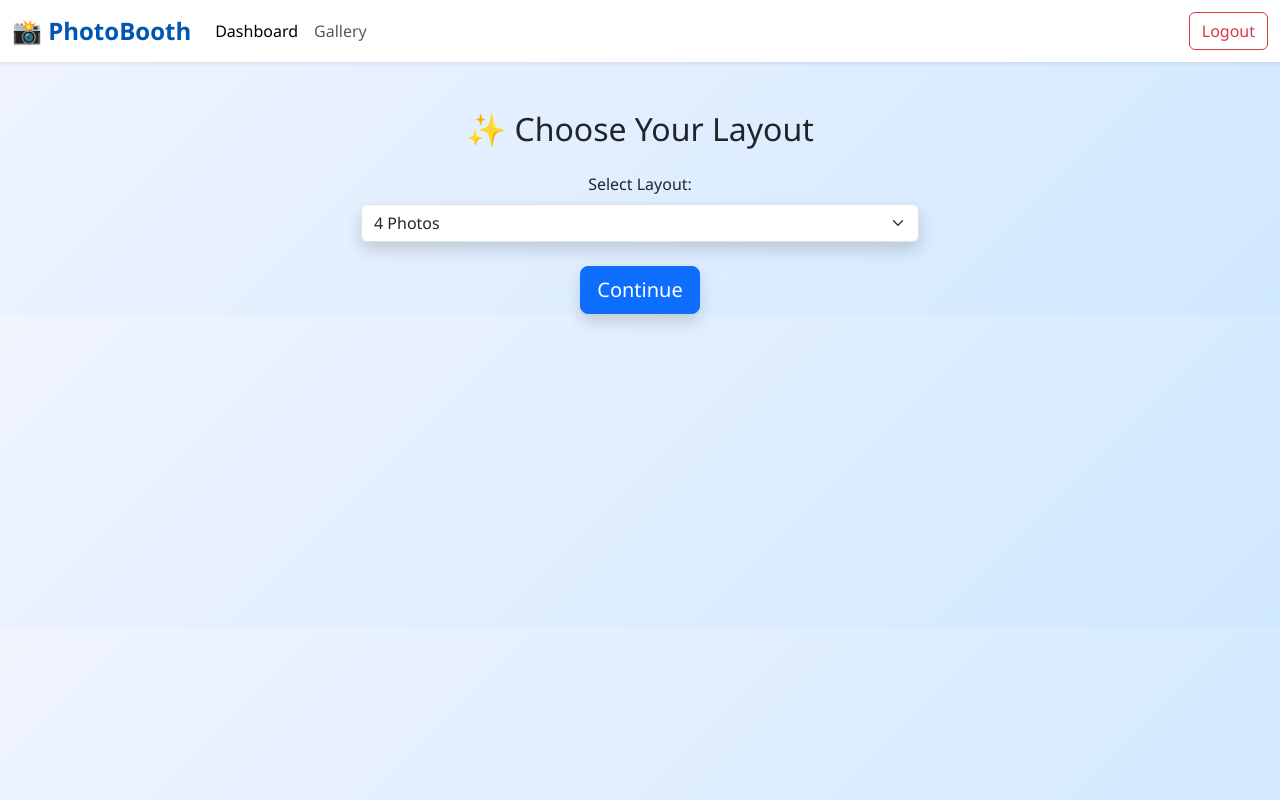
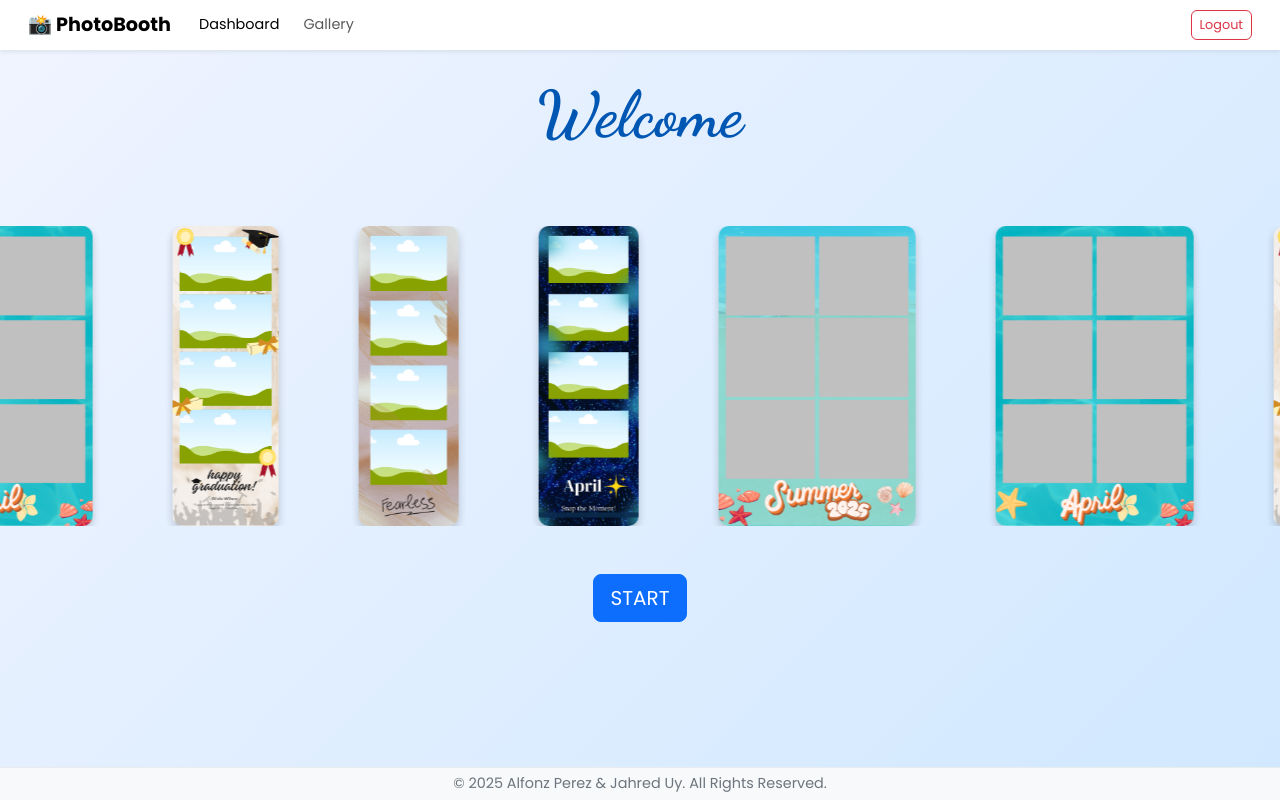
Before and after one commit to TacoTues1/PhotoBooth, a PHP site: page /dashboard.php in a window 1280 px wide. Run offline with PHP 8.4, Linux system fonts and the light colour scheme; the visitor is signed in with stand-in values (Sample User, id 1).

Commit message:
Added dashboard design

```diff
--- /dev/null
+++ b/Footer.php
@@ -0,0 +1,3 @@
+<footer class="text-center" style="background-color: #f8f9fa; border-top: 1px solid #e9ecef; position: fixed; bottom: 0; left: 0; width: 100%; padding: 5px 0; font-family: 'Poppins', sans-serif; font-size: 0.9rem; color: #6c757d;">
+  <p class="mb-0">&copy; 2025 Alfonz Perez & Jahred Uy. All Rights Reserved.</p>
+</footer>
--- /dev/null
+++ b/Header.php
@@ -0,0 +1,17 @@
+<nav class="navbar navbar-expand-lg navbar-light bg-white shadow-sm">
+  <div class="container-fluid">
+    <a class="navbar-brand" href="dashboard.php">📸 PhotoBooth</a>
+    <button class="navbar-toggler" type="button" data-bs-toggle="collapse" data-bs-target="#navbarNav">
+      <span class="navbar-toggler-icon"></span>
+    </button>
+    <div class="collapse navbar-collapse" id="navbarNav">
+      <ul class="navbar-nav me-auto">
+        <li class="nav-item"><a class="nav-link active" href="dashboard.php">Dashboard</a></li>
+        <li class="nav-item"><a class="nav-link" href="gallery.php">Gallery</a></li>
+      </ul>
+      <form action="logout.php" method="POST" class="text-center">
+        <button type="submit" class="btn btn-outline-danger">Logout</button>
+      </form>
+    </div>
+  </div>
+</nav>
--- a/dashboard.php
+++ b/dashboard.php
@@ -13,291 +13,181 @@ $conn->close();
 <head>
   <meta charset="UTF-8" />
   <meta name="viewport" content="width=device-width, initial-scale=1.0"/>
-  <title>PhotoBooth Dashboard</title>
+  <title>PhotoBooth Templates</title>
   <link href="https://cdn.jsdelivr.net/npm/bootstrap@5.3.0/dist/css/bootstrap.min.css" rel="stylesheet"/>
+  <link href="https://fonts.googleapis.com/css2?family=Poppins:wght@400;700&family=Dancing+Script:wght@700&display=swap" rel="stylesheet">
   <style>
     body {
       background: linear-gradient(135deg, #f0f4ff, #d0e8ff);
-      font-family: 'Segoe UI', sans-serif;
+      font-family: 'Poppins', sans-serif; /* Use Poppins for the body */
       overflow-x: hidden;
+      height: 100vh;
+    }
+    .navbar {
+    display: flex;
+    justify-content: center;
+    height: 50px;
+    padding: 0.5rem 1rem; /* Reduce padding for a smaller height */
+    background-color: #ffffff; /* Keep the white background */
+    box-shadow: 0 2px 4px rgba(0, 0, 0, 0.1); /* Subtle shadow for depth */
     }
 
-    h2 {
-      animation: fadeInDown 1s ease-in-out;
+    .navbar-brand {
+      font-size: 1.2rem; /* Reduce font size for the brand */
+      font-weight: 600; /* Keep it bold but slightly smaller */
     }
 
-    .hidden {
-      display: none !important;
+    .navbar-nav .nav-item .nav-link {
+      font-size: 0.9rem; /* Reduce font size for the links */
+      padding: 0.5rem 0.75rem; /* Adjust padding for smaller height */
     }
 
-    .photo-layout img {
-      width: 100%;
-      border-radius: 12px;
-      transition: transform 0.3s ease;
+    .navbar-toggler {
+      padding: 0.25rem 0.5rem; /* Reduce padding for the toggler button */
+      font-size: 0.8rem; /* Adjust font size for the toggler icon */
+    }
+    .navbar-nav .nav-item .nav-link:hover {
+      color: #0056b3; /* Blue color on hover */
+    }
+    .btn-outline-danger {
+    padding: 0.25rem 0.5rem; /* Reduce padding for a smaller button */
+    font-size: 0.8rem; /* Reduce font size */
+    border-width: 1px; /* Adjust border thickness */
     }
 
-    .photo-layout img:hover {
-      transform: scale(1.05);
+    .btn-outline-danger:hover {
+    background-color: #dc3545; /* Red background on hover */
+    color: #ffffff; /* White text on hover */
+    }
+    .logout-container {
+    display: flex;
+    justify-content: center;
+    }
+    /* Sliding Templates Container */
+    .template-train-container {
+    position: relative;
+    width: 100%;
+    overflow: hidden; /* Hide templates outside the container */
+    height: 300px; /* Set a fixed height for the train */
+    margin-bottom: 3rem;
     }
 
+    .template-train {
+      display: flex;
+      animation: slideTemplates 20s linear infinite; /* Slower slide animation */
+      width: calc(200%); /* Double the width to fit the duplicated templates */
+    }
+
+    .template-train img {
+      max-width: 300px;
+      max-height: 300px;
+      margin: 0 40px; /* Add spacing between templates */
+      border-radius: 10px;
+      box-shadow: 0 4px 8px rgba(0, 0, 0, 0.2);
+    }
+
+    /* Sliding Animation */
+    @keyframes slideTemplates {
+      0% {
+        transform: translateX(0); /* Start at the initial position */
+      }
+      100% {
+        transform: translateX(-50%); /* Move left by half the width (one set of templates) */
+      }
+    }
+
+    /* START Button */
     .btn {
-      transition: transform 0.2s ease-in-out;
+      transition: transform 0.2s ease-in-out, box-shadow 0.2s ease-in-out;
     }
 
     .btn:hover {
-      transform: scale(1.05);
+      transform: translateY(-3px);
+      box-shadow: 0 4px 8px rgba(0, 0, 0, 0.2);
+    }
+    /* Welcome Text Styling */
+    .welcome-text {
+      margin-top: 4%;
+      animation: bounce 2s infinite;
     }
 
-    #cameraSection,
-    #photoPreview {
-      animation: fadeInUp 1s ease-in-out;
+    .welcome-text h1 {
+      font-family: 'Dancing Script', cursive; /* Use Dancing Script for the Welcome text */
+      font-size: 4rem; /* Adjust font size for a bold and fancy look */
+      color: #0056b3; /* Blue color for the text */
     }
 
-    @keyframes fadeInDown {
-      from { opacity: 0; transform: translateY(-30px); }
-      to { opacity: 1; transform: translateY(0); }
-    }
-
-    @keyframes fadeInUp {
-      from { opacity: 0; transform: translateY(30px); }
-      to { opacity: 1; transform: translateY(0); }
-    }
-
-    #timerOverlay {
-      font-size: 4rem;
-      background: rgba(0, 0, 0, 0.6);
-      padding: 10px 20px;
-      border-radius: 10px;
-      animation: pulse 1s infinite ease-in-out;
-    }
-
-    @keyframes pulse {
-      0%, 100% { transform: scale(1); }
-      50% { transform: scale(1.1); }
-    }
-
-    .navbar-brand {
-      font-weight: bold;
-      font-size: 1.5rem;
-      color: #0056b3 !important;
-    }
-
-    .spinner-border {
-      width: 3rem;
-      height: 3rem;
+    @keyframes bounce {
+      0%, 20%, 50%, 80%, 100% {
+        transform: translateY(0);
+      }
+      40% {
+        transform: translateY(-30px);
+      }
+      60% {
+        transform: translateY(-15px);
+      }
     }
   </style>
 </head>
 <body>
 
 <!-- Navigation -->
-<nav class="navbar navbar-expand-lg navbar-light bg-white shadow-sm">
-  <div class="container-fluid">
-    <a class="navbar-brand" href="#">📸 PhotoBooth</a>
-    <button class="navbar-toggler" type="button" data-bs-toggle="collapse" data-bs-target="#navbarNav">
-      <span class="navbar-toggler-icon"></span>
-    </button>
-    <div class="collapse navbar-collapse" id="navbarNav">
-      <ul class="navbar-nav me-auto">
-        <li class="nav-item"><a class="nav-link active" href="dashboard.php">Dashboard</a></li>
-        <li class="nav-item"><a class="nav-link" href="gallery.php">Gallery</a></li>
-      </ul>
-      <form action="logout.php" method="POST">
-        <button type="submit" class="btn btn-outline-danger">Logout</button>
-      </form>
-    </div>
-  </div>
-</nav>
+<?php include 'Header.php'; ?>
 
-<div class="container mt-5">
-
-  <!-- Layout Selection -->
-  <div id="layoutSelection">
-    <h2 class="text-center mb-4">✨ Choose Your Layout</h2>
-    <div class="text-center mb-4">
-      <label for="layoutSelect" class="form-label">Select Layout:</label>
-      <select id="layoutSelect" class="form-select w-50 mx-auto shadow">
-        <option value="1">1 Photo</option>
-        <option value="2">2 Photos</option>
-        <option value="3">3 Photos</option>
-        <option value="4" selected>4 Photos</option>
-      </select>
-    </div>
-    <div class="text-center">
-      <button id="continueButton" class="btn btn-primary btn-lg shadow">Continue</button>
-    </div>
-  </div>
-
-  <!-- Camera Section -->
-  <div id="cameraSection" class="hidden mt-5">
-    <h2 class="text-center mb-4">📷 Smile for the Camera!</h2>
-    <div class="text-center mb-4">
-      <label for="timerSelect" class="form-label">Set Timer:</label>
-      <select id="timerSelect" class="form-select w-50 mx-auto shadow">
-        <option value="0" selected>No Timer</option>
-        <option value="3">3 Seconds</option>
-        <option value="5">5 Seconds</option>
-        <option value="10">10 Seconds</option>
-      </select>
-    </div>
-    <div class="d-flex justify-content-center align-items-start gap-4 flex-wrap">
-      <div class="position-relative shadow rounded" style="width: 320px; height: 240px; overflow: hidden;">
-        <video id="webcam" autoplay playsinline class="w-100 h-100 rounded"></video>
-        <div id="timerOverlay" class="position-absolute top-50 start-50 translate-middle text-white fw-bold" style="display: none;"></div>
-      </div>
-      <div class="photo-layout border p-3 rounded shadow bg-white" id="photoLayout" style="width: 320px; min-height: 240px;"></div>
-    </div>
-    <div class="text-center mt-4">
-      <button id="capture" class="btn btn-success btn-lg shadow">Capture Photo</button>
-    </div>
-  </div>
-
-  <!-- Photo Preview Section -->
-  <div id="photoPreview" class="hidden mt-5">
-    <h2 class="text-center mb-4">🖼️ Photo Preview</h2>
-    <div class="text-center">
-      <canvas id="previewCanvas" class="border shadow rounded"></canvas>
-    </div>
-    <div class="text-center mt-4">
-      <button id="applyFilter" class="btn btn-primary">Apply Filter</button>
-      <button id="addText" class="btn btn-secondary">Add Text</button>
-      <form action="upload_photo.php" method="POST" enctype="multipart/form-data" class="mt-4">
-        <input type="hidden" name="photo_data" id="photoData">
-        <button type="submit" class="btn btn-success">Save Photo</button>
-      </form>
-    </div>
-  </div>
-
-  <!-- Loading Animation -->
-  <div id="loadingAnimation" class="hidden text-center mt-5">
-    <div class="spinner-border text-primary" role="status">
-      <span class="visually-hidden">Loading...</span>
-    </div>
-    <p class="mt-3 fw-bold">Preparing your photo preview...</p>
-  </div>
-
+<!-- Welcome Text -->
+<div class="welcome-text text-center">
+  <h1 class="display-1">Welcome</h1>
 </div>
 
-<script src="https://cdn.jsdelivr.net/npm/bootstrap@5.3.0/dist/js/bootstrap.bundle.min.js"></script>
+<!-- Sliding Templates -->
+<div id="templateTrain" class="template-train-container text-center mt-5">
+  <div class="template-train">
+    <!-- Templates will be dynamically added here -->
+  </div>
+</div>
+
+<!-- START Button -->
+<div class="text-center mt-4">
+  <a href="HomePage.php" class="btn btn-primary btn-lg">START</a>
+</div>
+<?php include 'footer.php'; ?>
 <script>
-  const layoutSelection = document.getElementById('layoutSelection');
-  const cameraSection = document.getElementById('cameraSection');
-  const photoPreview = document.getElementById('photoPreview');
-  const loadingAnimation = document.getElementById('loadingAnimation');
-  const continueButton = document.getElementById('continueButton');
-  const layoutSelect = document.getElementById('layoutSelect');
-  const timerSelect = document.getElementById('timerSelect');
-  const webcam = document.getElementById('webcam');
-  const captureButton = document.getElementById('capture');
-  const photoLayout = document.getElementById('photoLayout');
-  const photoDataInput = document.getElementById('photoData');
-  const timerOverlay = document.getElementById('timerOverlay');
+  document.addEventListener('DOMContentLoaded', () => {
+    const templateTrain = document.querySelector('.template-train');
 
-  let maxPhotos = 4;
+    // Dynamically load templates from the templates folder
+    const templates = <?php
+      $templateFiles = array();
+      $templateDir = __DIR__ . '/templates';
+      if (is_dir($templateDir)) {
+          foreach (scandir($templateDir) as $file) {
+              if (in_array(pathinfo($file, PATHINFO_EXTENSION), ['png', 'jpg', 'jpeg', 'gif'])) {
+                  $templateFiles[] = 'templates/' . $file;
+              }
+          }
+      }
+      echo json_encode($templateFiles);
+    ?>;
 
-  const urlParams = new URLSearchParams(window.location.search);
-  if (urlParams.get('retake') === 'true') {
-    layoutSelection.classList.add('hidden');
-    cameraSection.classList.remove('hidden');
-  }
-
-  continueButton.addEventListener('click', () => {
-    maxPhotos = parseInt(layoutSelect.value);
-    layoutSelection.classList.add('hidden');
-    cameraSection.classList.remove('hidden');
-  });
-
-  navigator.mediaDevices.getUserMedia({ video: true })
-    .then(stream => {
-      webcam.srcObject = stream;
-    })
-    .catch(err => {
-      console.error('Error accessing webcam:', err);
+    // Add templates to the train
+    templates.forEach((template) => {
+      const img = document.createElement('img');
+      img.src = template;
+      img.alt = 'Template';
+      img.classList.add('img-fluid');
+      templateTrain.appendChild(img);
     });
 
-  captureButton.addEventListener('click', () => {
-    const timerValue = parseInt(timerSelect.value);
-    let photosCaptured = 0;
-    captureButton.disabled = true;
-
-    function startCapture() {
-      if (photosCaptured < maxPhotos) {
-        if (timerValue > 0) {
-          let countdown = timerValue;
-          timerOverlay.style.display = 'block';
-          const countdownInterval = setInterval(() => {
-            timerOverlay.textContent = countdown;
-            countdown--;
-            if (countdown < 0) {
-              clearInterval(countdownInterval);
-              timerOverlay.style.display = 'none';
-              capturePhoto();
-              photosCaptured++;
-              startCapture();
-            }
-          }, 1000);
-        } else {
-          capturePhoto();
-          photosCaptured++;
-          startCapture();
-        }
-      } else {
-        captureButton.disabled = false;
-      }
-    }
-
-    startCapture();
+    // Duplicate templates for seamless sliding
+    templates.forEach((template) => {
+      const img = document.createElement('img');
+      img.src = template;
+      img.alt = 'Template';
+      img.classList.add('img-fluid');
+      templateTrain.appendChild(img);
+    });
   });
-
-  function capturePhoto() {
-    if (photoLayout.children.length < maxPhotos) {
-      const canvas = document.createElement('canvas');
-      canvas.width = webcam.videoWidth;
-      canvas.height = webcam.videoHeight;
-      const context = canvas.getContext('2d');
-      context.drawImage(webcam, 0, 0, canvas.width, canvas.height);
-
-      const img = document.createElement('img');
-      img.src = canvas.toDataURL('image/png');
-      photoLayout.appendChild(img);
-
-      if (photoLayout.children.length === maxPhotos) {
-        const combinedCanvas = document.createElement('canvas');
-        combinedCanvas.width = webcam.videoWidth;
-        combinedCanvas.height = webcam.videoHeight * maxPhotos;
-        const combinedContext = combinedCanvas.getContext('2d');
-
-        const images = Array.from(photoLayout.children);
-        let loadedCount = 0;
-
-        images.forEach((child, index) => {
-          const photo = new Image();
-          photo.src = child.src;
-          photo.onload = () => {
-            combinedContext.drawImage(photo, 0, index * webcam.videoHeight, webcam.videoWidth, webcam.videoHeight);
-            loadedCount++;
-            if (loadedCount === maxPhotos) {
-              cameraSection.classList.add('hidden');
-              loadingAnimation.classList.remove('hidden');
-
-              const photoDataURL = combinedCanvas.toDataURL('image/png');
-              photoDataInput.value = photoDataURL;
-
-              setTimeout(() => {
-                fetch('save_photo_data.php', {
-                  method: 'POST',
-                  headers: { 'Content-Type': 'application/json' },
-                  body: JSON.stringify({ photo_data: photoDataURL })
-                }).then(() => {
-                  window.location.href = 'photo_preview.php';
-                });
-              }, 2000);
-            }
-          };
-        });
-      }
-    }
-  }
 </script>
 </body>
 </html>
```
Also changed, not shown: HomePage.php (added, +303 -0 lines), photo_preview.php (+31 -7 lines), templates/Photobooth frames 2x6 (1).png (added), templates/Photobooth frames 2x6.png (added), templates/template2.png (added), templates/template3.png (added).
